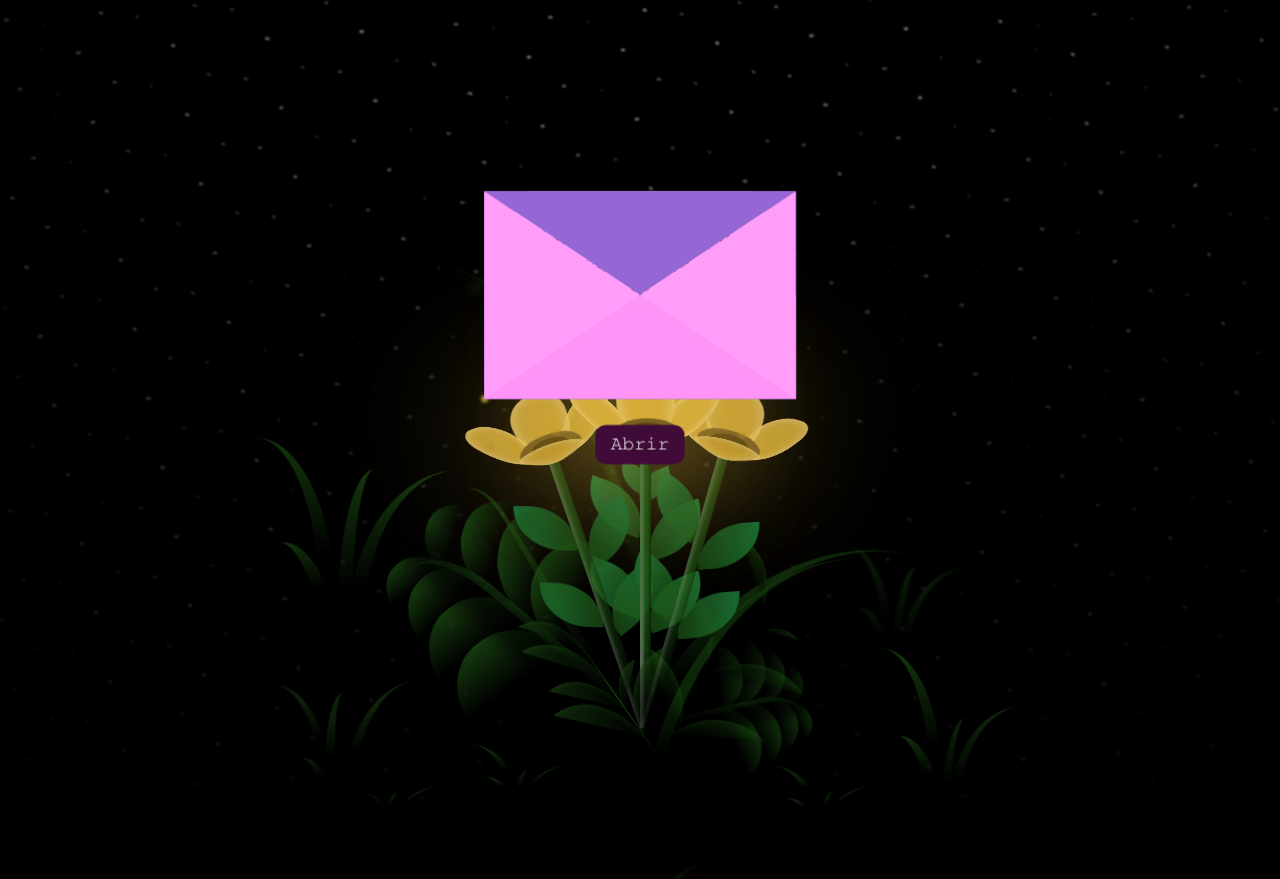
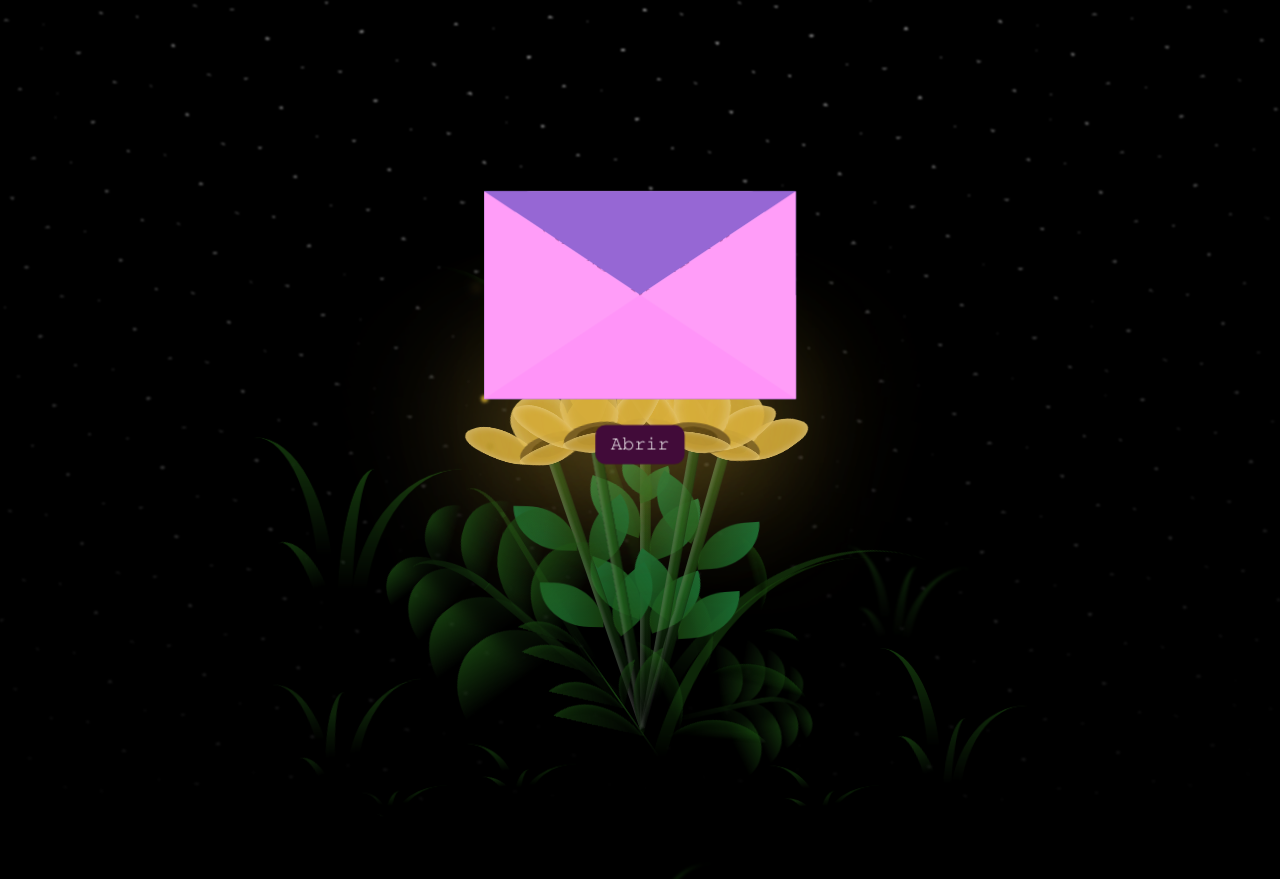
Before and after one commit to 7arttur-ops/Evenly..., a plain HTML site: page index.html in a window 1280 px wide. Shown: the top 879 px of the page. Drawn offline with Linux system fonts and the light colour scheme.

Commit message:
Update style.css

```diff
--- a/style.css
+++ b/style.css
@@ -1681,4 +1681,12 @@ button:hover {
 .container * {
   -webkit-animation-play-state: paused !important;
   animation-play-state: paused !important;
-}
+} .flower--4 {
+  left: 20%;
+  transform: rotate(10deg);
+}
+
+.flower--5 {
+  left: 80%;
+  transform: rotate(-10deg);
+}
```
